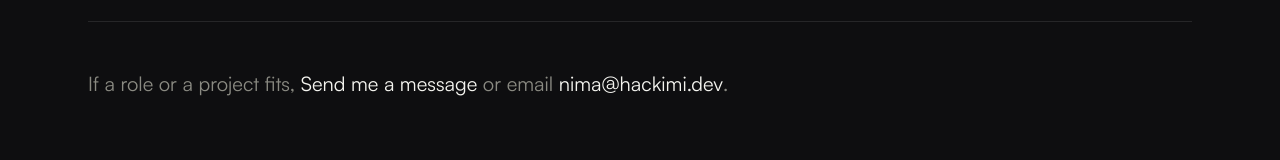
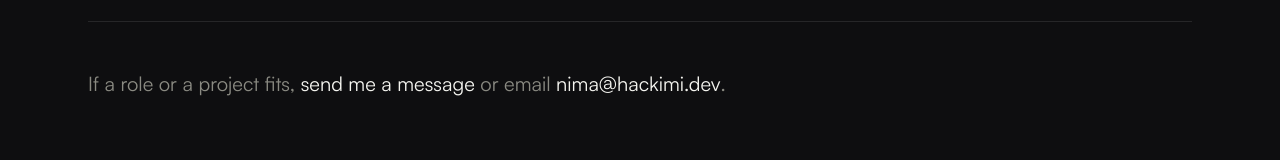
Before and after one commit to nimkimi/hackimi, a Next.js app: page /about in a window 1280 px wide. Shown: the part 2770-2930 px from the top of the page. Built offline with nearby package versions, Linux system fonts and the light colour scheme; a web font is replaced by a local one.

Commit message:
Fix the about heading wrap and a mid-sentence capital

```diff
--- a/src/app/about/page.tsx
+++ b/src/app/about/page.tsx
@@ -40,7 +40,7 @@ export default function AboutPage() {
           style={{ fontSize: 'clamp(2.25rem, 6.5vw, 4.5rem)' }}
         >
           <span className="block overflow-hidden">
-            <Reveal>I’m a developer and AI engineer</Reveal>
+            <Reveal>I’m a developer and AI&nbsp;engineer</Reveal>
           </span>
           <span className="block overflow-hidden">
             <Reveal delay={0.06}>
@@ -230,7 +230,7 @@ export default function AboutPage() {
           <p className="measure text-lg leading-relaxed text-muted sm:text-xl sm:leading-7">
             If a role or a project fits,{' '}
             <UnderlineLink href="/contact" className="text-ink">
-              Send me a message
+              send me a message
             </UnderlineLink>{' '}
             or email{' '}
             <UnderlineLink href={`mailto:${SITE_EMAIL}`} className="text-ink">
```
